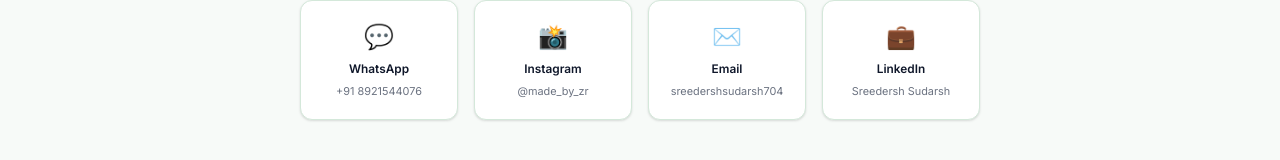
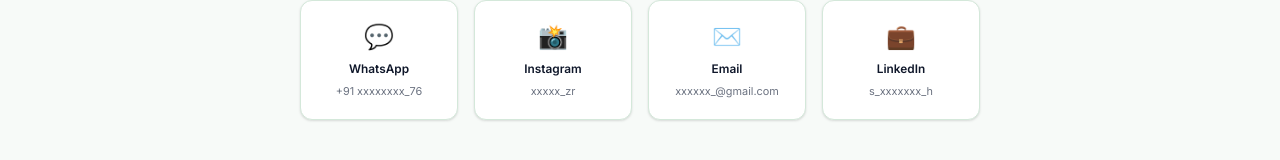
Before and after one commit to sreedershsudarsh/portfolio, a React (Vite) app in the folder portfolio-react/: page / in a window 1280 px wide. Shown: the part 6820-6980 px from the top of the page. Built offline with nearby package versions, Linux system fonts and the light colour scheme.

Commit message:
number crt

```diff
--- a/portfolio-react/src/components/Contact.jsx
+++ b/portfolio-react/src/components/Contact.jsx
@@ -20,7 +20,7 @@
           >
             <div className="text-2xl mb-2">💬</div>
             <div className="text-[.74rem] font-bold text-text">WhatsApp</div>
-            <div className="text-[.68rem] text-dim mt-1">+91 8921544076</div>
+            <div className="text-[.68rem] text-dim mt-1">+91 xxxxxxxx_76</div>
           </a>
           <a
             href={socialLinks.instagram}
@@ -30,7 +30,7 @@
           >
             <div className="text-2xl mb-2">📸</div>
             <div className="text-[.74rem] font-bold text-text">Instagram</div>
-            <div className="text-[.68rem] text-dim mt-1">@made_by_zr</div>
+            <div className="text-[.68rem] text-dim mt-1">xxxxx_zr</div>
           </a>
           <a
             href={`mailto:${socialLinks.email}`}
@@ -38,7 +38,7 @@
           >
             <div className="text-2xl mb-2">✉️</div>
             <div className="text-[.74rem] font-bold text-text">Email</div>
-            <div className="text-[.68rem] text-dim mt-1">sreedershsudarsh704</div>
+            <div className="text-[.68rem] text-dim mt-1">xxxxxx_@gmail.com</div>
           </a>
           <a
             href={socialLinks.linkedin}
@@ -48,7 +48,7 @@
           >
             <div className="text-2xl mb-2">💼</div>
             <div className="text-[.74rem] font-bold text-text">LinkedIn</div>
-            <div className="text-[.68rem] text-dim mt-1">Sreedersh Sudarsh</div>
+            <div className="text-[.68rem] text-dim mt-1">s_xxxxxxx_h</div>
           </a>
         </div>
         <div className="reveal d4 flex justify-center gap-3">
--- a/portfolio-react/src/data/socialLinks.js
+++ b/portfolio-react/src/data/socialLinks.js
@@ -1,7 +1,7 @@
 // ══ SOCIAL LINKS CONFIG (change here only) ══════════════════════════════
 // All links across the site read from this file.
 export const socialLinks = {
-  whatsapp: 'https://wa.me/8921544076',
+  whatsapp: 'https://wa.me/+918921544076',
   instagram: 'https://www.instagram.com/made_by_zr/',
    github: 'https://github.com/sreedershsudarsh',
   linkedin: 'https://www.linkedin.com/in/sreedersh-sudarsh/',
```
